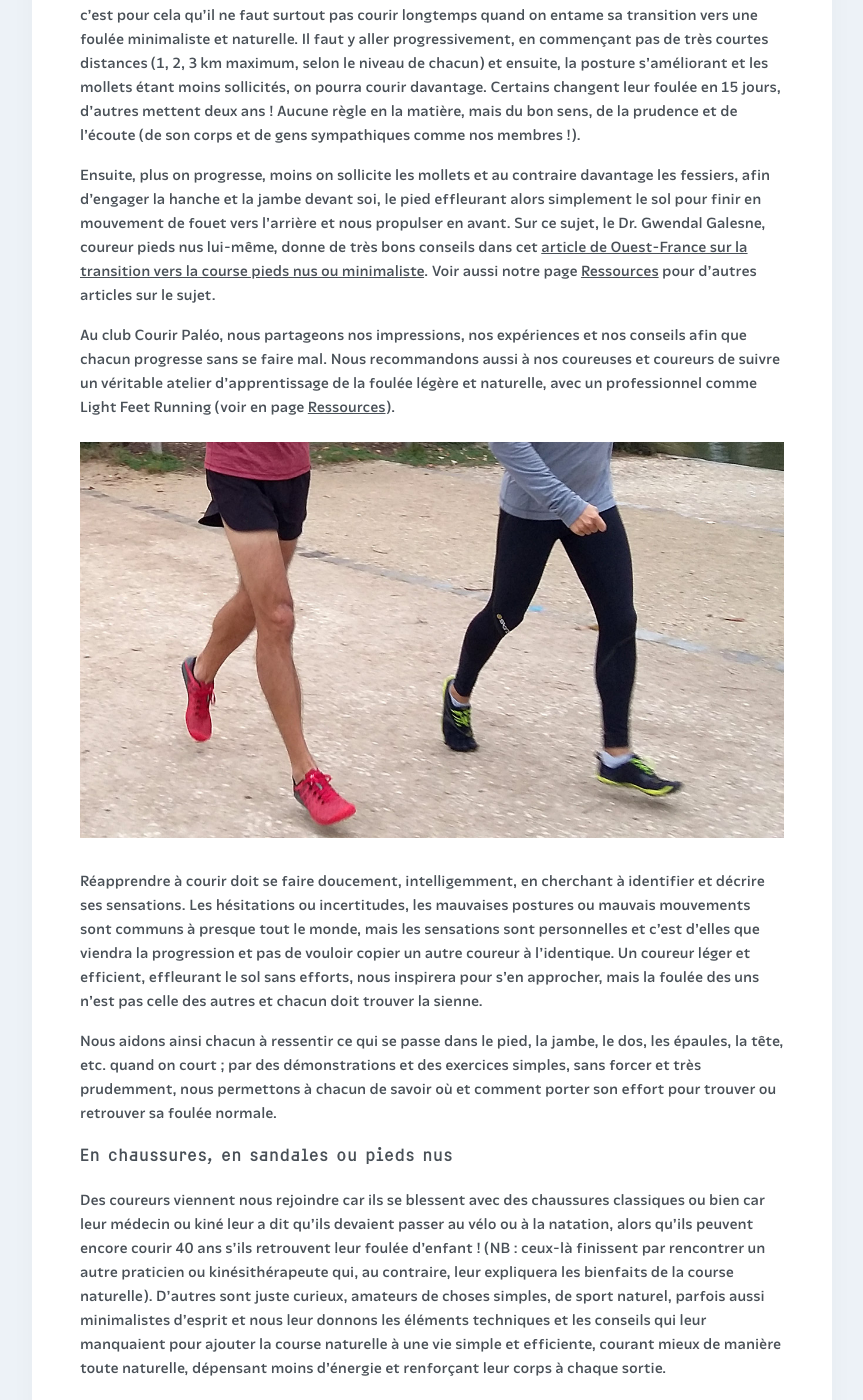
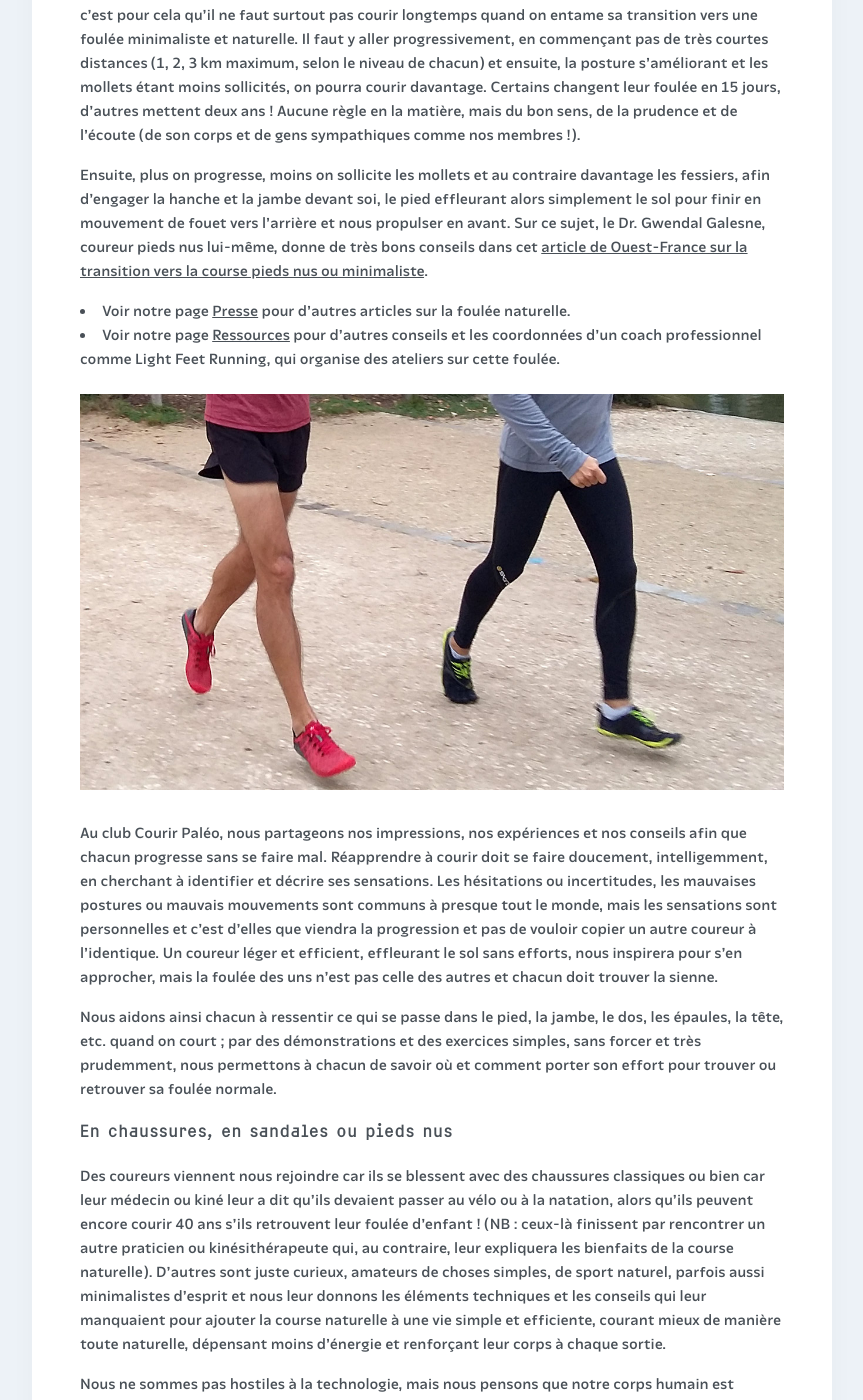
Before and after one commit to courirpaleo/courirpaleo.github.io, a Jekyll site: the page built from _pages-secondary/foulee-naturelle.md, in a window 1280 px wide and 1400 px high, scrolled down 2043 px. Shown: the whole window, without its empty margins (208-1071 px from the left). Built offline with Jekyll 4.4.1, drawn with Linux system fonts in a browser that asks for light colours; some web fonts are replaced.

Commit message:
Update foulee-naturelle.md

```diff
--- a/_pages-secondary/foulee-naturelle.md
+++ b/_pages-secondary/foulee-naturelle.md
@@ -24,13 +24,14 @@
 D'un coureur à l'autre et selon le terrain, la pose du pied au sol se fera sur le tiers avant environ ou la partie médiane du pied. Au début du réapprentissage de la course naturelle, l'erreur consiste à se tenir trop sur la pointe des pieds par peur de taper le talon. Cette position sollicite trop les mollets&nbsp;; c'est pour cela qu'il ne faut surtout pas courir longtemps quand on entame sa transition vers une foulée minimaliste et naturelle. Il faut y aller progressivement, en commençant pas de très courtes distances (1, 2, 3&nbsp;km maximum, selon le niveau de chacun) et ensuite, la posture s'améliorant et les mollets étant moins sollicités, on pourra courir davantage. Certains changent leur foulée en 15 jours, d'autres mettent deux ans&nbsp;! Aucune règle en la matière, mais du bon sens, de la prudence et de l'écoute (de son corps et de gens sympathiques comme nos membres&nbsp;!).
 
 Ensuite, plus on progresse, moins on sollicite les mollets et au contraire davantage les fessiers, afin d'engager la hanche et la jambe devant soi, le pied effleurant alors simplement le sol pour finir en mouvement de fouet vers l'arrière et nous propulser en avant.
-Sur ce sujet, le Dr. Gwendal Galesne, coureur pieds nus lui-même, donne de très bons conseils dans cet [article de Ouest-France sur la transition vers la course pieds nus ou minimaliste](https://www.ouest-france.fr/sport/running/running-courir-pieds-nus-qu-en-penser-5724359). Voir aussi notre page [Ressources](/ressources) pour d'autres articles sur le sujet.
+Sur ce sujet, le Dr. Gwendal Galesne, coureur pieds nus lui-même, donne de très bons conseils dans cet [article de Ouest-France sur la transition vers la course pieds nus ou minimaliste](https://www.ouest-france.fr/sport/running/running-courir-pieds-nus-qu-en-penser-5724359).
 
-Au club Courir Paléo, nous partageons nos impressions, nos expériences et nos conseils afin que chacun progresse sans se faire mal. Nous recommandons aussi à nos coureuses et coureurs de suivre un véritable atelier d'apprentissage de la foulée légère et naturelle, avec un professionnel comme Light Feet Running (voir en page <a href="/ressources">Ressources</a>).
+- Voir notre page [Presse](/presse) pour d'autres articles sur la foulée naturelle.
+- Voir notre page [Ressources](/ressources) pour d'autres conseils et les coordonnées d'un coach professionnel comme Light Feet Running, qui organise des ateliers sur cette foulée.
 
 ![Courir Paleo](/assets/images/CourirPaleo_atelier_Bois-de-Vincennes_2017_foulees_1200px.jpg)
 
-Réapprendre à courir doit se faire doucement, intelligemment, en cherchant à identifier et décrire ses sensations. Les hésitations ou incertitudes, les mauvaises postures ou mauvais mouvements sont communs à presque tout le monde, mais les sensations sont personnelles et c'est d'elles que viendra la progression et pas de vouloir copier un autre coureur à l'identique. Un coureur léger et efficient, effleurant le sol sans efforts, nous inspirera pour s'en approcher, mais la foulée des uns n'est pas celle des autres et chacun doit trouver la sienne.
+Au club Courir Paléo, nous partageons nos impressions, nos expériences et nos conseils afin que chacun progresse sans se faire mal. Réapprendre à courir doit se faire doucement, intelligemment, en cherchant à identifier et décrire ses sensations. Les hésitations ou incertitudes, les mauvaises postures ou mauvais mouvements sont communs à presque tout le monde, mais les sensations sont personnelles et c'est d'elles que viendra la progression et pas de vouloir copier un autre coureur à l'identique. Un coureur léger et efficient, effleurant le sol sans efforts, nous inspirera pour s'en approcher, mais la foulée des uns n'est pas celle des autres et chacun doit trouver la sienne.
 
 Nous aidons ainsi chacun à ressentir ce qui se passe dans le pied, la jambe, le dos, les épaules, la tête, etc. quand on court&nbsp;; par des démonstrations et des exercices simples, sans forcer et très prudemment, nous permettons à chacun de savoir où et comment porter son effort pour trouver ou retrouver sa foulée normale.
 
```
